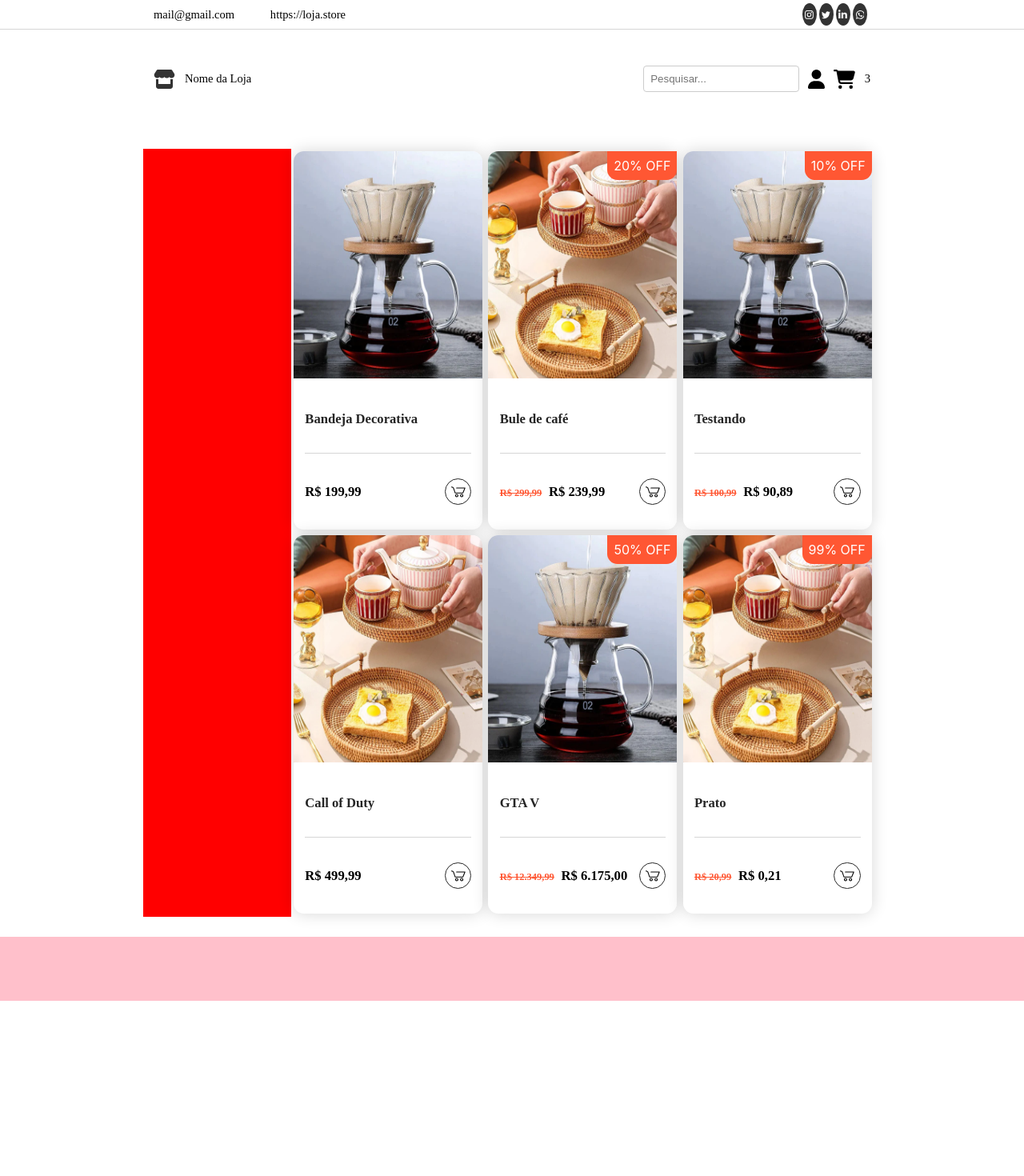
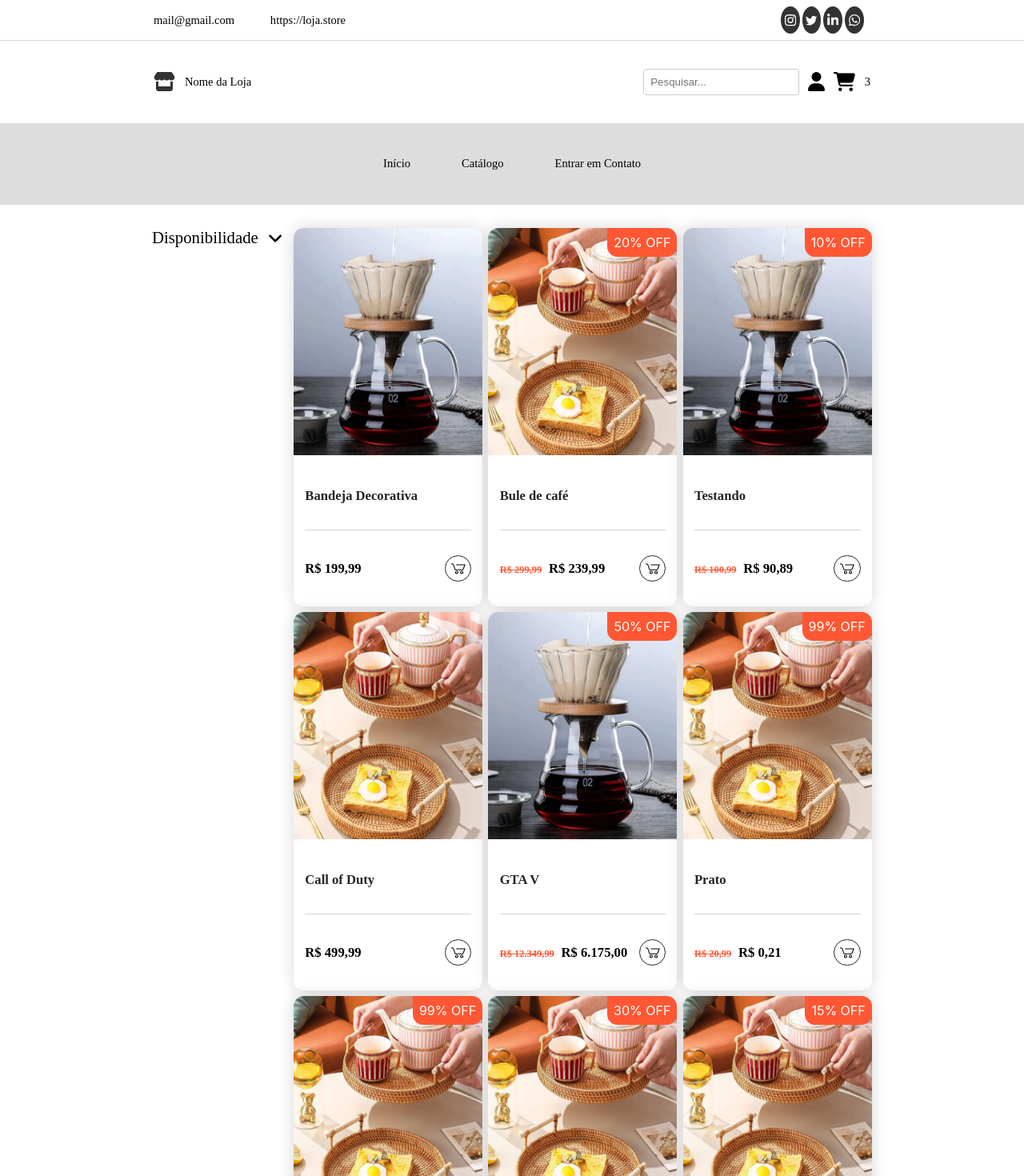
Before and after one commit to zzzBECK/site-vendas, a React (Create React App) app: page / in a window 1280 px wide. Shown: the top 1470 px of the page at 80% size. Before the commit the page ends 1251 px from the top, so only its background shows below. Built offline with nearby package versions, Linux system fonts and the light colour scheme.

Commit message:
more progress

```diff
--- a/src/components/Card/styles.ts
+++ b/src/components/Card/styles.ts
@@ -116,5 +116,5 @@ export const DiscountBadge = styled.div`
   color: white;
   padding: 0.5rem;
   font-size: 1rem;
-  border-radius: 0 0 0.8rem 0.8rem;
+  border-radius: 0 0.8rem 0.8rem 0.8rem;
 `;
--- /dev/null
+++ b/src/components/Filter/index.tsx
@@ -0,0 +1,42 @@
+import {
+  FilterContainer,
+  Title,
+  OptionsContainer,
+  Checkbox,
+  CheckboxInput,
+  CheckboxLabel,
+} from "./styles";
+import { FontAwesomeIcon } from "@fortawesome/react-fontawesome";
+import { faAngleDown, faAngleUp } from "@fortawesome/free-solid-svg-icons";
+import { useState } from "react";
+
+export default function Filter() {
+  const [isOpen, setIsOpen] = useState(false);
+
+  const toggleDropdown = () => {
+    setIsOpen(!isOpen);
+  };
+  return (
+    <FilterContainer>
+      <Title onClick={toggleDropdown}>
+        Disponibilidade
+        <FontAwesomeIcon
+          icon={isOpen ? faAngleUp : faAngleDown}
+          style={{ justifySelf: "flex-end" }}
+        />
+      </Title>
+      {isOpen && (
+        <OptionsContainer>
+          <Checkbox>
+            <CheckboxInput type="checkbox" />
+            <CheckboxLabel>Em estoque (6)</CheckboxLabel>
+          </Checkbox>
+          <Checkbox>
+            <CheckboxInput type="checkbox" />
+            <CheckboxLabel>Fora de estoque (0)</CheckboxLabel>
+          </Checkbox>
+        </OptionsContainer>
+      )}
+    </FilterContainer>
+  );
+}
--- /dev/null
+++ b/src/components/Filter/styles.ts
@@ -0,0 +1,63 @@
+import { styled } from "styled-components";
+
+export const FilterContainer = styled.div`
+  display: flex;
+  flex-direction: column;
+  box-sizing: border-box;
+  width: 100%;
+  height: 100%;
+  /* box-shadow: 0px 0px 20px #00000029;
+  border-radius: 0.8rem; */
+  gap: 2%;
+  padding-left: 4%;
+`;
+
+export const Title = styled.div`
+  display: flex;
+  justify-content: space-between;
+  padding-right: 4%;
+  align-items: center;
+  cursor: pointer;
+  box-sizing: border-box;
+
+  font-family: Montserrat;
+  font-size: calc(1vw + 1vh);
+`;
+
+export const OptionsContainer = styled.div`
+  display: flex;
+  box-sizing: border-box;
+  flex-direction: column;
+  width: 100%;
+`;
+
+export const Checkbox = styled.label`
+  display: flex;
+  align-items: center;
+  margin-bottom: 8px;
+  cursor: pointer;
+`;
+
+export const CheckboxInput = styled.input`
+  appearance: none;
+  width: 18px;
+  height: 18px;
+  border: 2px solid #333;
+  border-radius: 3px;
+  margin-right: 8px;
+  cursor: pointer;
+
+  transition: background-color 0.3s ease-in-out;
+  transition: border 0.3s ease-in-out;
+
+  &:checked {
+    background-color: #ff5733;
+    border: 2px solid #ff5733;
+  }
+`;
+
+export const CheckboxLabel = styled.span`
+  font-size: calc(0.5vw + 0.5vh);
+  font-family: Montserrat;
+  font-weight: 400;
+`;
--- a/src/components/Header/index.tsx
+++ b/src/components/Header/index.tsx
@@ -1,5 +1,13 @@
 import SubHeader from "../SubHeader";
-import { HeaderContainer, Text, Top, SocialContainer } from "./styles";
+import {
+  HeaderContainer,
+  Text,
+  Top,
+  SocialContainer,
+  SubContainer,
+  OptionsContainer,
+  Option,
+} from "./styles";
 
 export default function Header() {
   return (
@@ -53,7 +61,14 @@ export default function Header() {
           </a>
         </SocialContainer>
       </Top>
-      <SubHeader />
+      <SubContainer>
+        <SubHeader />
+      </SubContainer>
+      <OptionsContainer>
+        <Option>Início</Option>
+        <Option>Catálogo</Option>
+        <Option>Entrar em Contato</Option>
+      </OptionsContainer>
     </HeaderContainer>
   );
 }
--- a/src/components/Header/styles.ts
+++ b/src/components/Header/styles.ts
@@ -4,7 +4,7 @@ export const HeaderContainer = styled.header`
   display: flex;
   flex-direction: column;
   width: 100%;
-  height: 10em;
+  height: 16em;
   background-color: white;
   gap: 0.1%;
 `;
@@ -12,7 +12,7 @@ export const HeaderContainer = styled.header`
 export const Top = styled.div`
   display: flex;
   width: 100%;
-  height: 30%;
+  height: 20%;
   border-bottom: 1px solid #00000029;
   box-sizing: border-box;
   padding: 0 15%;
@@ -35,14 +35,14 @@ export const SocialContainer = styled.div`
   width: 100%; /* Largura de 100% para ocupar todo o espaço disponível */
   height: 100%;
   box-sizing: border-box;
-  padding: 4px;
+  padding: 8px;
   justify-content: flex-end;
 
   .socialContainer {
     display: flex;
     align-items: center;
     justify-content: center;
-    width: 3%;
+    width: 4%;
     background-color: #333; /* Cor de fundo padrão dos ícones */
     border-radius: 50%;
     transition: background-color 0.3s ease-in-out;
@@ -75,3 +75,36 @@ export const SocialContainer = styled.div`
     }
   }
 `;
+
+export const SubContainer = styled.div`
+  display: flex;
+  box-sizing: border-box;
+  width: 100%;
+  height: 40%;
+`;
+
+export const OptionsContainer = styled.div`
+  display: flex;
+  box-sizing: border-box;
+  width: 100%;
+  height: 40%;
+  background-color: #ddd;
+  justify-content: center;
+  gap: 5%;
+`;
+
+export const Option = styled.div`
+  display: flex;
+  height: 100%;
+  box-sizing: border-box;
+  align-items: center;
+  font-family: Montserrat;
+  font-size: calc(0.7vw + 0.7vh);
+
+  transition: color 0.3s ease-in-out;
+
+  &:hover {
+    cursor: pointer;
+    color: #ff5733;
+  }
+`;
--- a/src/pages/Home/index.tsx
+++ b/src/pages/Home/index.tsx
@@ -1,23 +1,26 @@
 import Card from "../../components/Card";
 import Header from "../../components/Header";
 import {
+  CardsContainer,
+  ContentContainer,
+  FilterContainer,
+  FooterContainer,
   PageContainer,
-  FooterContainer,
-  ContentContainer,
-  CardsContainer,
   WholeCard,
-  FilterContainer,
 } from "./styles";
 
+import bandeja from "../../assets/bandeja.webp";
 import bule from "../../assets/bule.webp";
-import bandeja from "../../assets/bandeja.webp";
+import Filter from "../../components/Filter";
 
 export default function Home() {
   return (
     <PageContainer>
       <Header />
       <ContentContainer>
-        <FilterContainer></FilterContainer>
+        <FilterContainer>
+          <Filter />
+        </FilterContainer>
         <CardsContainer>
           <WholeCard>
             <Card
@@ -57,9 +60,41 @@ export default function Home() {
           <WholeCard>
             <Card title={"Prato"} price={20.99} descount={99} image={bandeja} />
           </WholeCard>
+          <WholeCard>
+            <Card
+              title={"teste2"}
+              price={20.99}
+              descount={99}
+              image={bandeja}
+            />
+          </WholeCard>
+          <WholeCard>
+            <Card
+              title={"test3"}
+              price={123.99}
+              descount={30}
+              image={bandeja}
+            />
+          </WholeCard>
+          <WholeCard>
+            <Card
+              title={"teste6"}
+              price={124124.99}
+              descount={15}
+              image={bandeja}
+            />
+          </WholeCard>
+          <WholeCard>
+            <Card
+              title={"teste4"}
+              price={123123.99}
+              descount={0}
+              image={bandeja}
+            />
+          </WholeCard>
         </CardsContainer>
       </ContentContainer>
-      <FooterContainer></FooterContainer>
+      <FooterContainer>© 2023 Todos os direitos reservados.</FooterContainer>
     </PageContainer>
   );
 }
--- a/src/pages/Home/styles.ts
+++ b/src/pages/Home/styles.ts
@@ -18,7 +18,8 @@ export const ContentContainer = styled.div`
 export const FilterContainer = styled.div`
   display: flex;
   width: 20%;
-  background-color: red;
+  padding: 0.4%;
+  box-sizing: border-box;
 `;
 
 export const CardsContainer = styled.div`
@@ -45,7 +46,13 @@ export const WholeCard = styled.div`
 
 export const FooterContainer = styled.footer`
   display: flex;
+  box-sizing: border-box;
   width: 100%;
-  height: 10vh;
-  background-color: pink;
+  height: 15vh;
+  background-color: #ff5733;
+  justify-content: center;
+  align-items: center;
+  font-family: Montserrat;
+  font-size: calc(0.8vw + 0.8vh);
+  color: black;
 `;
```
